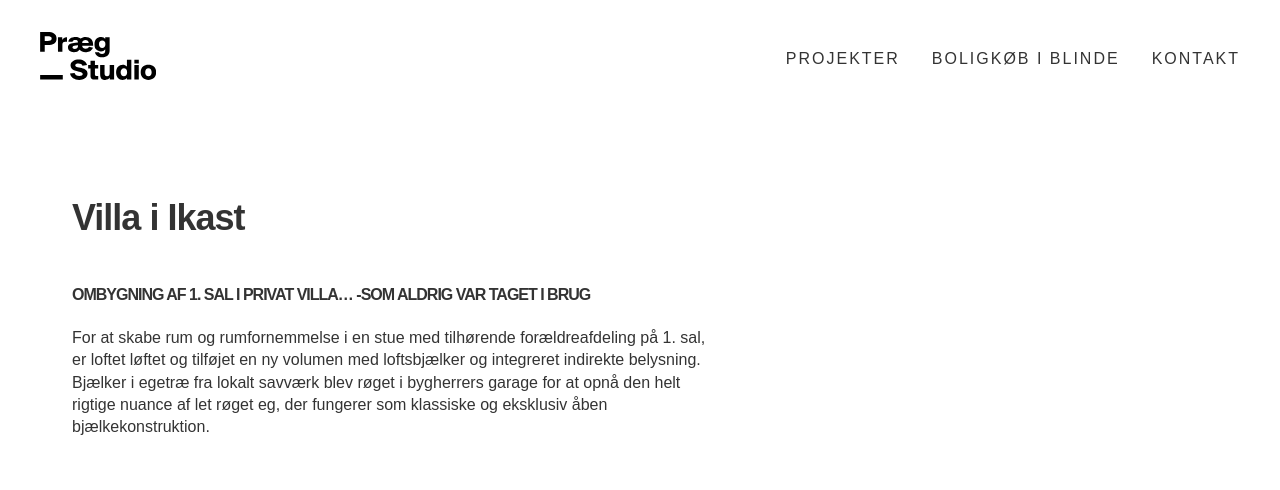
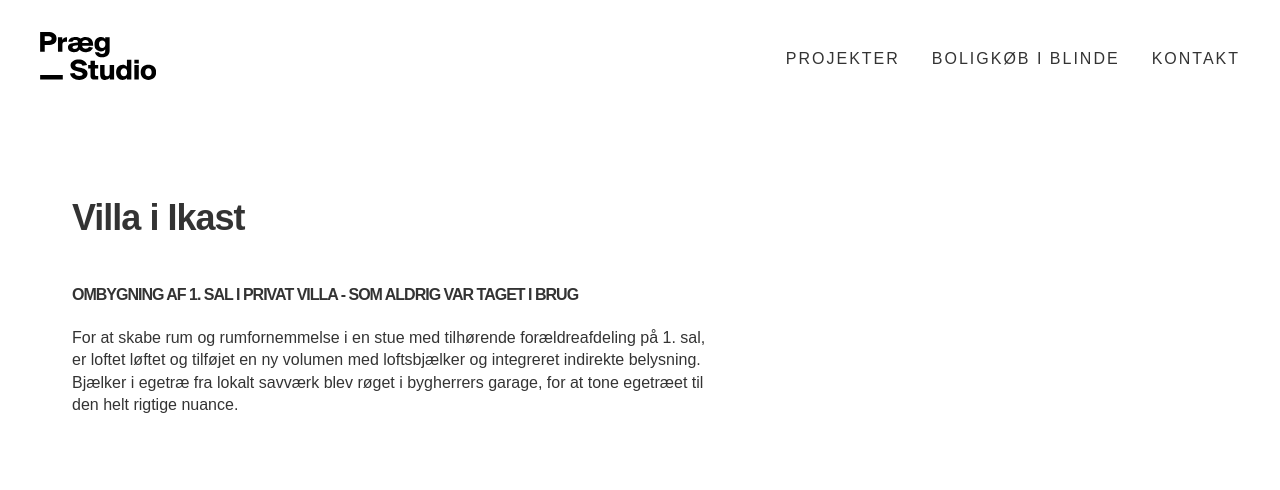
Before and after one commit to jeppe-smith/madsmikkelsen, a Gatsby site: page /villa-i-ikast in a window 1280 px wide. Shown: the top 490 px of the page. Built offline with nearby package versions, Linux system fonts and the light colour scheme; Gatsby itself is replaced by a stand-in of ours.

Commit message:
change text in a project

```diff
--- a/src/projects/villa-i-ikast.md
+++ b/src/projects/villa-i-ikast.md
@@ -2,7 +2,7 @@
 slug: "/villa-i-ikast"
 order: 10
 title: "Villa i Ikast"
-description: "Ombygning af 1. sal i privat villa… -som aldrig var taget i brug"
+description: "Ombygning af 1. sal i privat villa - som aldrig var taget i brug"
 thumbnail: "../images/villa-i-ikast/gennemgang.jpg"
 images:
   - "../images/villa-i-ikast/stue.jpg"
@@ -14,4 +14,4 @@ images:
   - "../images/villa-i-ikast/stue-udsigt.jpg"
 ---
 
-For at skabe rum og rumfornemmelse i en stue med tilhørende forældreafdeling på 1. sal, er loftet løftet og tilføjet en ny volumen med loftsbjælker og integreret indirekte belysning. Bjælker i egetræ fra lokalt savværk blev røget i bygherrers garage for at opnå den helt rigtige nuance af let røget eg, der fungerer som klassiske og eksklusiv åben bjælkekonstruktion.
+For at skabe rum og rumfornemmelse i en stue med tilhørende forældreafdeling på 1. sal, er loftet løftet og tilføjet en ny volumen med loftsbjælker og integreret indirekte belysning. Bjælker i egetræ fra lokalt savværk blev røget i bygherrers garage, for at tone egetræet til den helt rigtige nuance.
```
